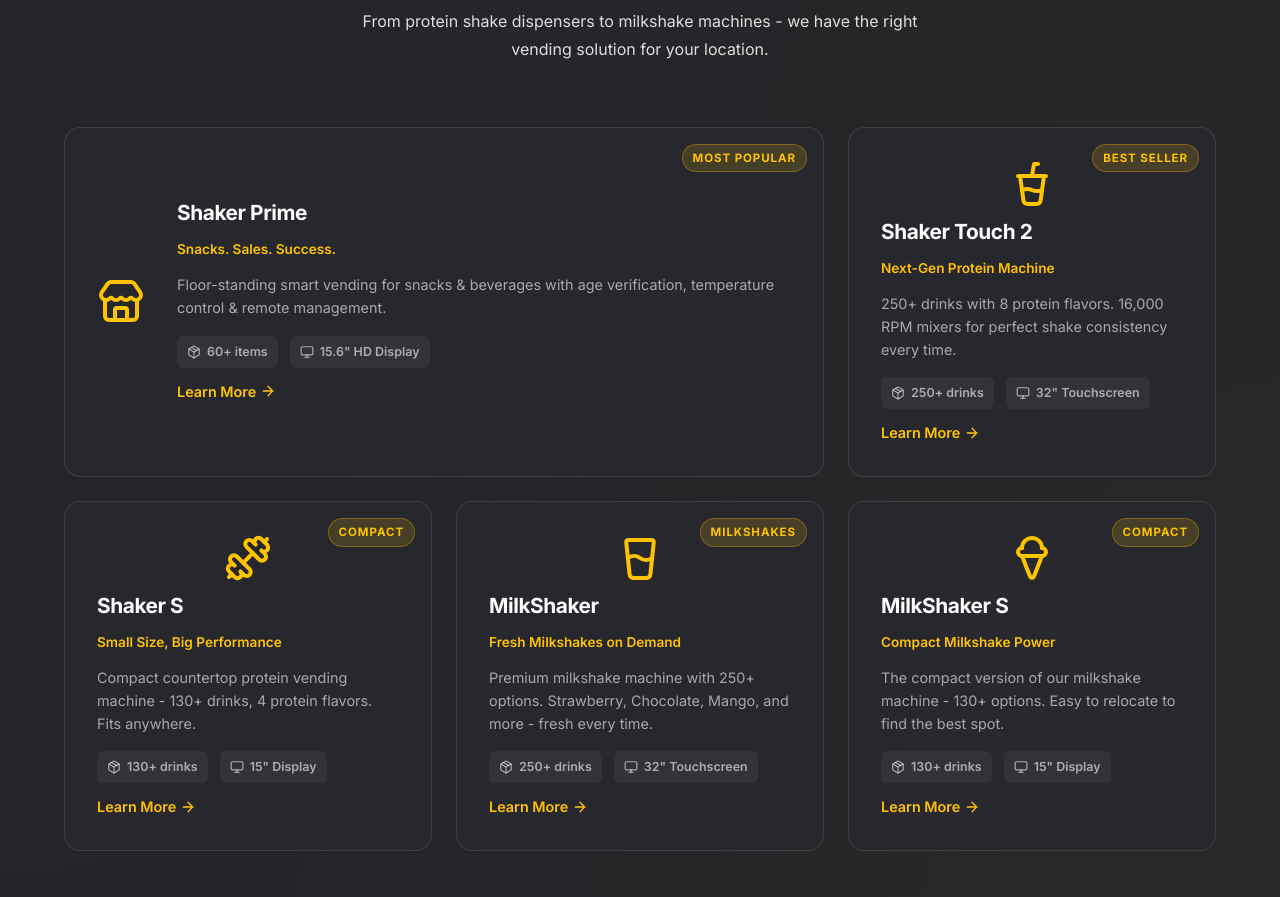
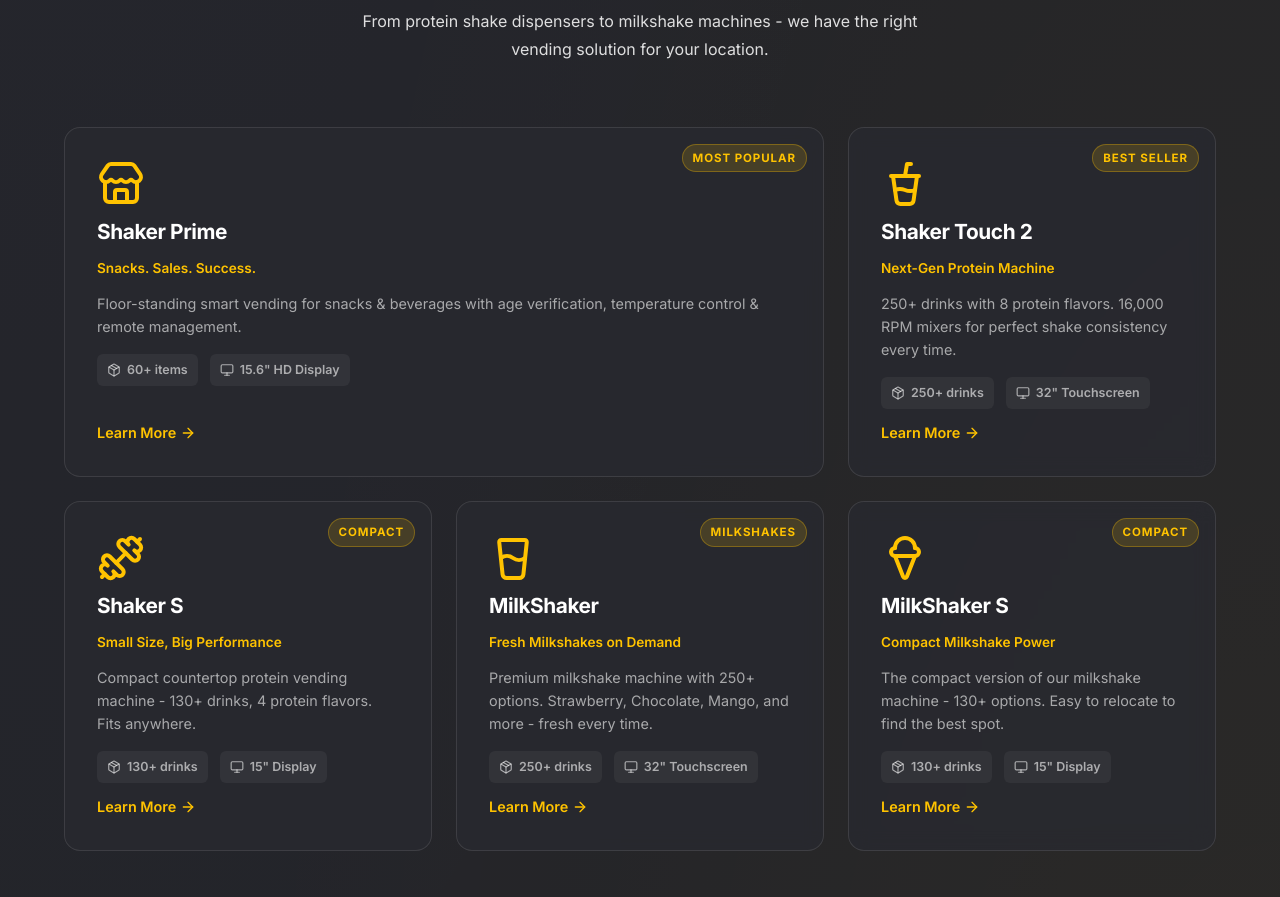
Before and after one commit to sankaL/fuellocker, a Next.js app: page / in a window 1280 px wide. Shown: the part 2200-3097 px from the top of the page. Built offline with nearby package versions, Linux system fonts and the light colour scheme.

Commit message:
docs: Add implementation plan for vending machine product name rebranding and adjust product card layout in CSS.

```diff
--- a/src/app/page.module.css
+++ b/src/app/page.module.css
@@ -182,9 +182,8 @@
 
 .productCardFeatured {
   grid-column: span 2;
-  flex-direction: row;
-  align-items: center;
-  gap: 32px;
+  flex-direction: column;
+  gap: 12px;
 }
 
 .productCardContent {
@@ -212,7 +211,7 @@
 .productCardIcon {
   display: flex;
   align-items: center;
-  justify-content: center;
+  justify-content: flex-start;
   flex-shrink: 0;
 }
 
```
Also changed, not shown: 1 other file (tests, documents, lock files or other folders).
